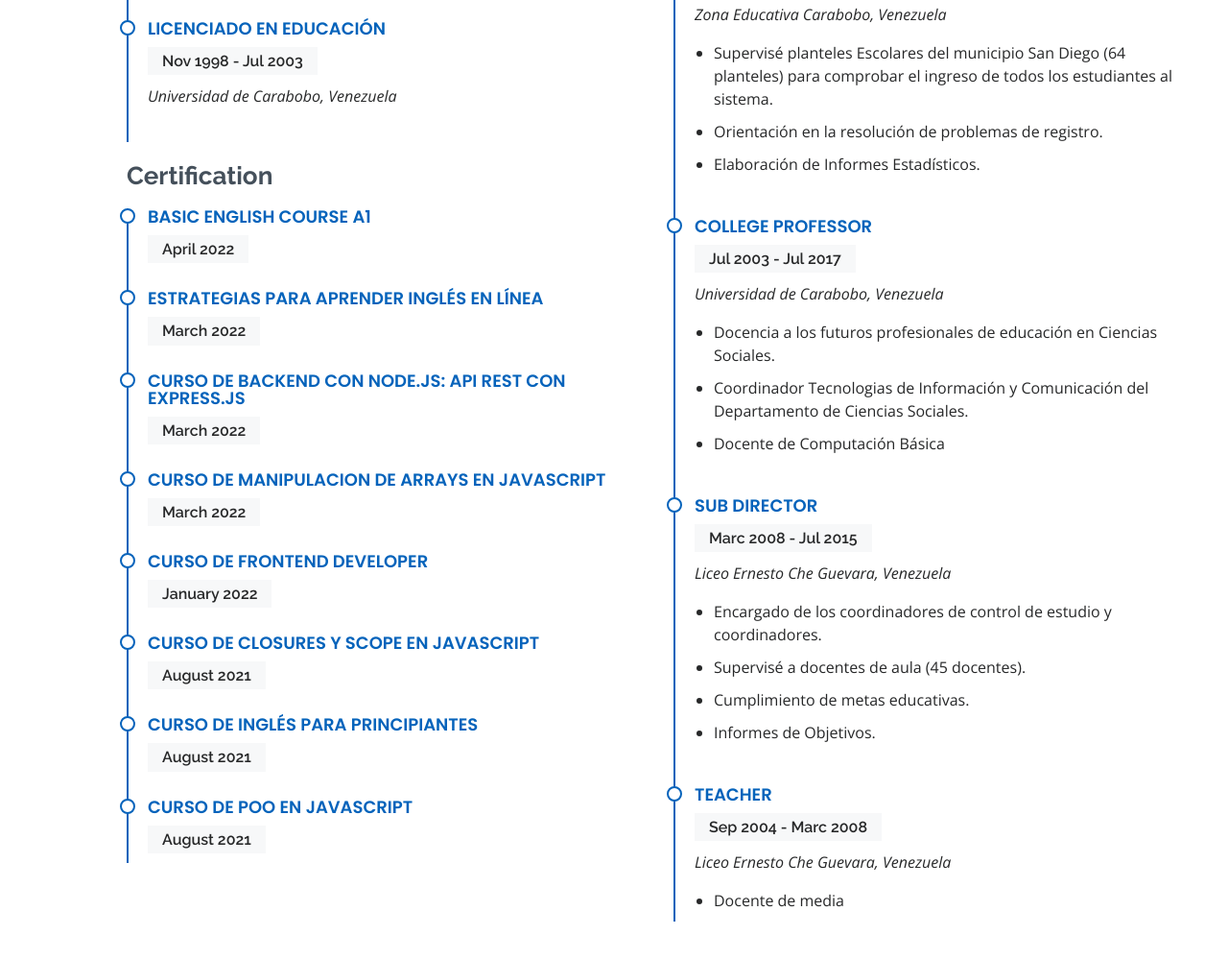
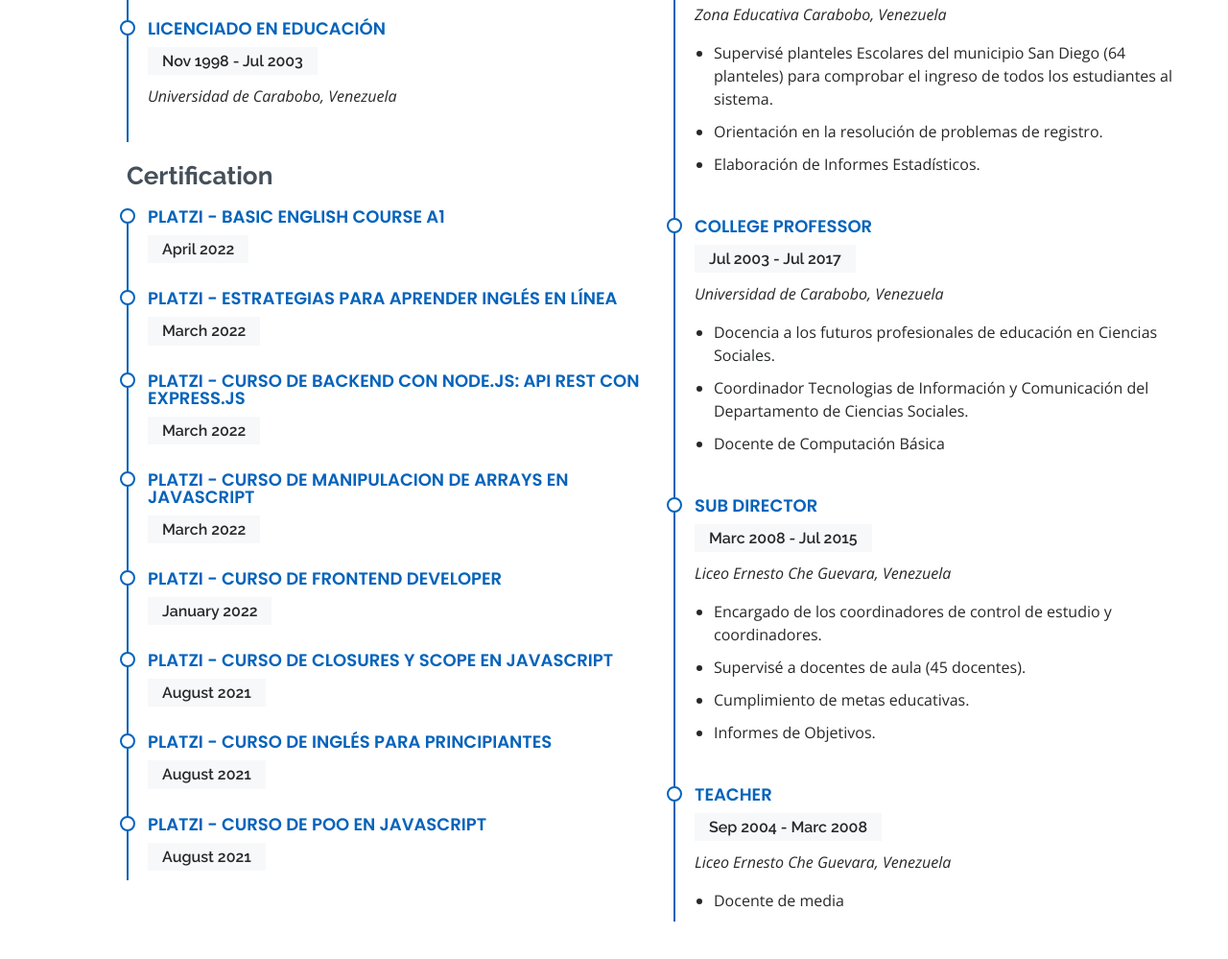
Before and after one commit to hernandw/portfoliov5, a website: page index.html in a window 1280 px wide. Shown: the part 1944-2943 px from the top of the page at 96% size. Drawn offline with nearby package versions, Linux system fonts and the light colour scheme.

Commit message:
modificar enlaces de las certificaciones

```diff
--- a/assets/css/style.css
+++ b/assets/css/style.css
@@ -491,7 +491,7 @@
   border-left: 2px solid #0563bb;
   position: relative;
 }
-.resume .resume-item h4 {
+.resume .resume-item h4, .resume-item h4 a{
   line-height: 18px;
   font-size: 18px;
   font-weight: 600;
@@ -500,6 +500,8 @@
   color: #0563bb;
   margin-bottom: 10px;
 }
+
+
 .resume .resume-item h5 {
   font-size: 16px;
   background: #f7f8f9;
--- a/index.html
+++ b/index.html
@@ -196,35 +196,35 @@
             </div>
             <h3 class="resume-title">Certification</h3>
             <div class="resume-item">
-              <h4>Basic English Course A1</h4>
+              <h4><a href="https://platzi.com/p/hernandw/curso/2393-course/diploma/detalle/" target="_blank">PLATZI - Basic English Course A1</a></h4>
               <h5>April 2022</h5>
             </div>
             <div class="resume-item">
-              <h4>Estrategias para aprender Inglés en línea</h4>
+              <h4><a href="https://platzi.com/p/hernandw/curso/2633-course/diploma/detalle/" target="_blank">PLATZI - Estrategias para aprender Inglés en línea</a></h4>
               <h5>March 2022</h5>
             </div>
             <div class="resume-item">
-              <h4>Curso de Backend con Node.js: Api REST con Express.js</h4>
+              <h4><a href="https://platzi.com/p/hernandw/curso/2485-backend-nodejs/diploma/detalle/" target="_blank">PLATZI - Curso de Backend con Node.js: Api REST con Express.js</a></h4>
               <h5>March 2022</h5>
             </div>
             <div class="resume-item">
-              <h4>Curso de Manipulacion de Arrays en Javascript</h4>
+              <h4><a href="https://platzi.com/p/hernandw/curso/2461-course/diploma/detalle/" target="_blank">PLATZI - Curso de Manipulacion de Arrays en Javascript</a></h4>
               <h5>March 2022</h5>
             </div>
             <div class="resume-item">
-              <h4>Curso de Frontend Developer</h4>
+              <h4><a href="https://platzi.com/p/hernandw/curso/2467-course/diploma/detalle/" target="_blank">PLATZI - Curso de Frontend Developer</a></h4>
               <h5>January 2022</h5>
             </div>
             <div class="resume-item">
-              <h4>Curso de Closures y Scope en Javascript</h4>
+              <h4><a href="https://platzi.com/p/hernandw/curso/1807-scope/diploma/detalle/" target="_blank">PLATZI - Curso de Closures y Scope en Javascript</a></h4>
               <h5>August 2021</h5>
             </div>
             <div class="resume-item">
-              <h4>Curso de Inglés para principiantes</h4>
+              <h4><a href="https://platzi.com/p/hernandw/curso/1945-course/diploma/detalle/" target="_blank" rel="noopener noreferrer">PLATZI - Curso de Inglés para principiantes</a></h4>
               <h5>August 2021</h5>
             </div>
             <div class="resume-item">
-              <h4>Curso de POO en Javascript</h4>
+              <h4><a href="https://platzi.com/p/hernandw/curso/1474-oop/diploma/detalle/" target="_blank">PLATZI - Curso de POO en Javascript</a></h4>
               <h5>August 2021</h5>
             </div>
 
```
